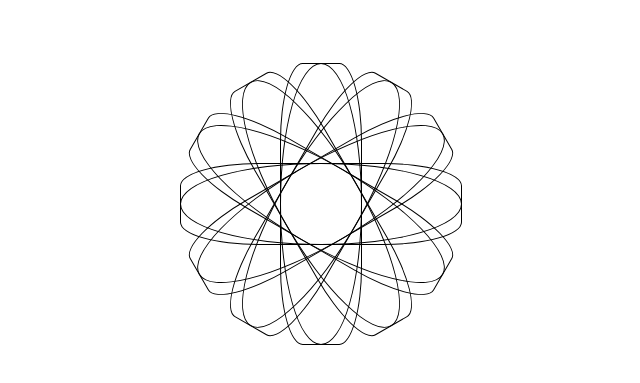
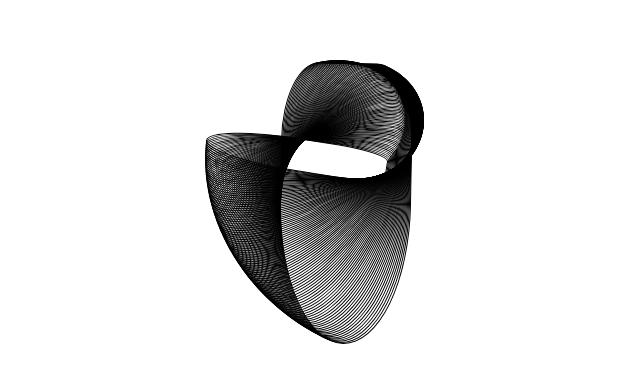
Before and after one commit to risingBirdSong/css_play, a React (Vite) app: page / in a window 1280 px wide. Shown: the part 337-720 px from the top of the page, without its empty margins (360-1000 px from the left). Built offline with nearby package versions, Linux system fonts and the light colour scheme.

Commit message:
neat shape

```diff
--- a/componenents/Flower.tsx
+++ b/componenents/Flower.tsx
@@ -1,7 +1,7 @@
 import * as React from "react";
 import Pedal from "./Pedal";
 const Flower = () => {
-  let nums = [...Array(13).keys()].slice(1);
+  let nums = [...Array(100).keys()].slice(1);
   return (
     <div
       className="flower"
@@ -18,9 +18,10 @@ const Flower = () => {
       {nums.map((num) => {
         return (
           <Pedal
-            rotateAmount={num * 30}
-            height={250}
-            width={50}
+            rgbColors={[255 % (255 - num * 2), 1, (255 % num) * 2]}
+            rotateAmount={num}
+            height={250 - num}
+            width={100 - num}
             top={0}
             left={0}
           />
--- a/componenents/Pedal.tsx
+++ b/componenents/Pedal.tsx
@@ -5,13 +5,19 @@ interface PedalProps {
   rotateAmount: number;
   height: number;
   width: number;
+  rgbColors: [number, number, number];
 }
 const Pedal = (props: PedalProps) => {
+  let clrs = props.rgbColors;
+  let colStr = `rgb(${clrs[0]},${clrs[1]},${clrs[2]})`;
+  console.log("clrs strs", colStr);
+
   return (
     <div
       className="pedal"
       style={{
-        // backgroundColor: "blue",
+        // backgroundColor: `rgb(100, 1, 10)`,
+        // backgroundColor: colStr,
         padding: "15px",
         height: props.height,
         width: props.width,
```
Also changed, not shown: 2 other files (tests, documents, lock files or other folders).
